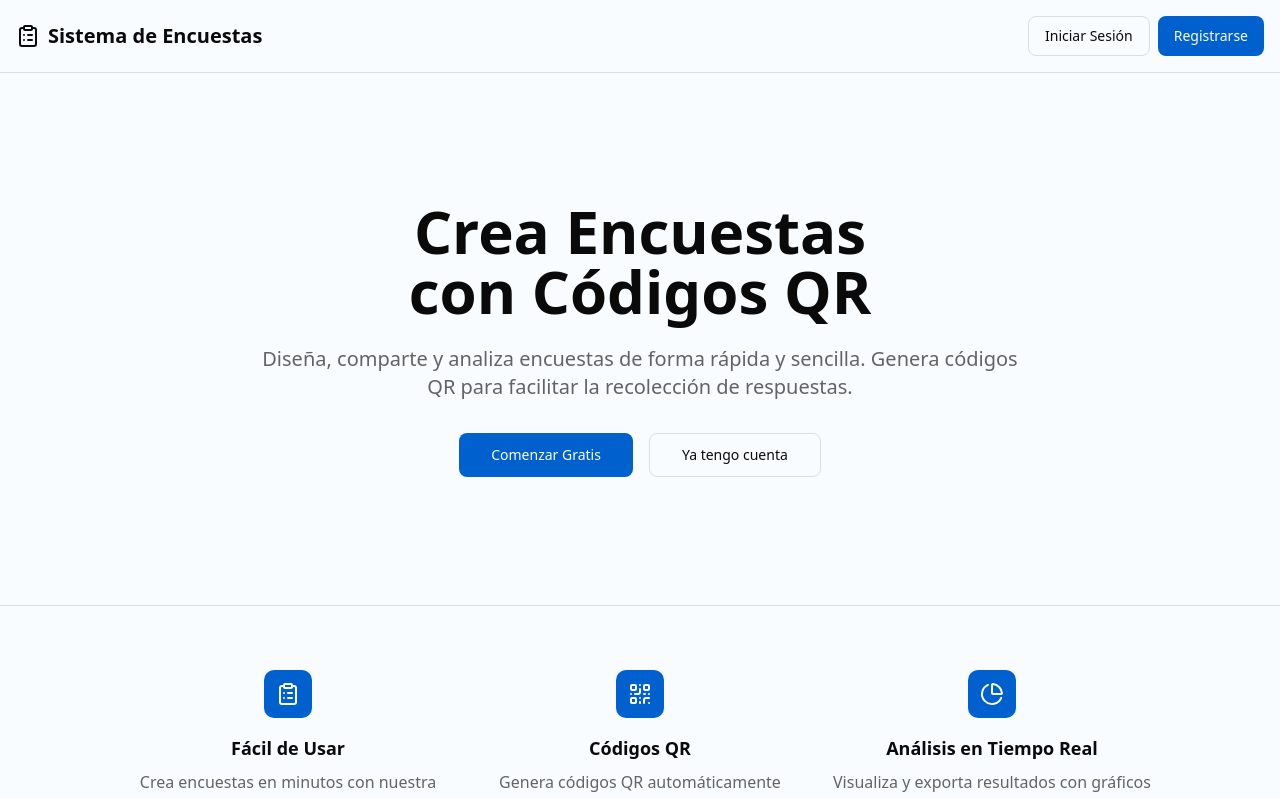
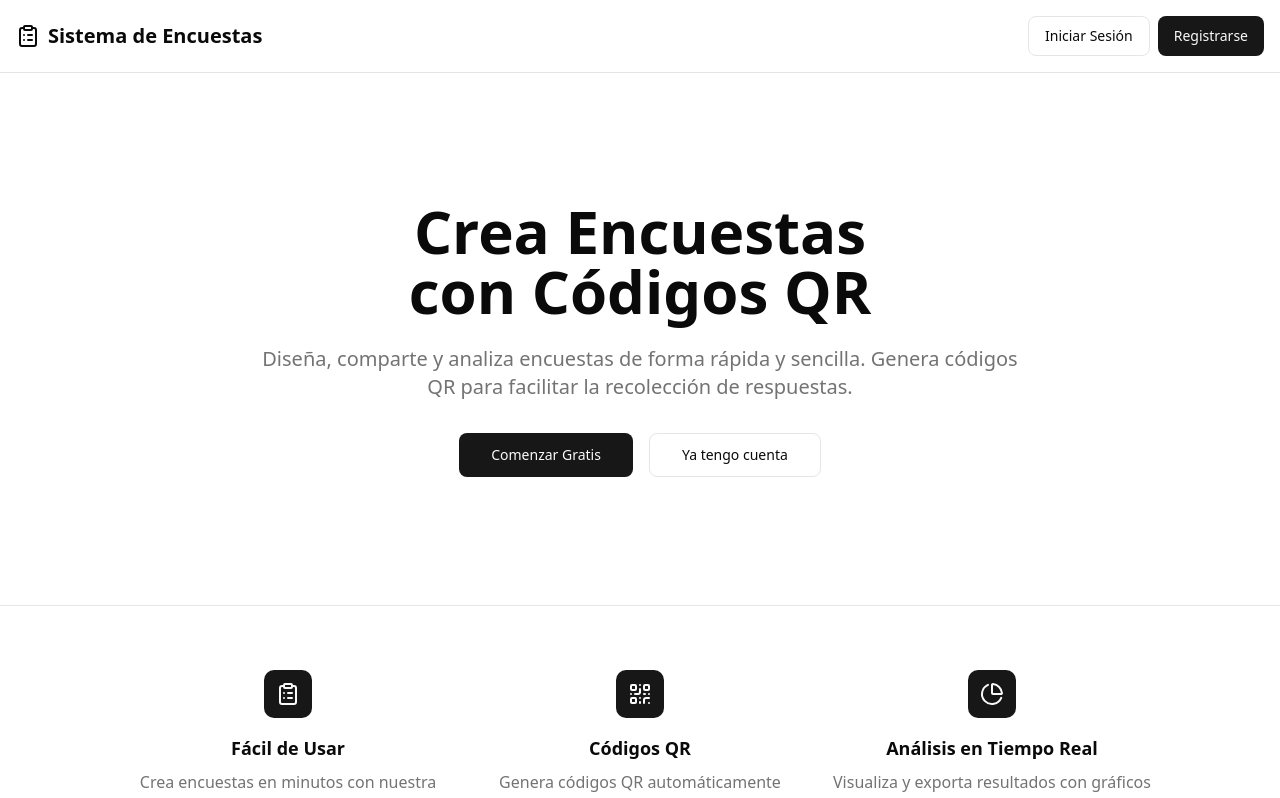
Before and after one commit to Kenisaa/EncuestasConQR, a Next.js app: page / in a window 1280 px wide. Shown: the top 798 px of the page. Built offline with nearby package versions, Linux system fonts and the light colour scheme.

Commit message:
Prueba de diseño - regreso a original

```diff
--- a/app/globals.css
+++ b/app/globals.css
@@ -3,31 +3,39 @@
 @tailwind utilities;
 
 :root {
-  --background: oklch(0.99 0.005 240);
+  --background: oklch(1 0 0);
   --foreground: oklch(0.145 0 0);
   --card: oklch(1 0 0);
   --card-foreground: oklch(0.145 0 0);
   --popover: oklch(1 0 0);
   --popover-foreground: oklch(0.145 0 0);
-  --primary: oklch(0.5 0.2 250);
-  --primary-foreground: oklch(0.99 0 0);
-  --secondary: oklch(0.96 0.01 240);
-  --secondary-foreground: oklch(0.2 0 0);
-  --muted: oklch(0.96 0.01 240);
-  --muted-foreground: oklch(0.5 0 0);
-  --accent: oklch(0.55 0.18 250);
-  --accent-foreground: oklch(0.99 0 0);
+  --primary: oklch(0.205 0 0);
+  --primary-foreground: oklch(0.985 0 0);
+  --secondary: oklch(0.97 0 0);
+  --secondary-foreground: oklch(0.205 0 0);
+  --muted: oklch(0.97 0 0);
+  --muted-foreground: oklch(0.556 0 0);
+  --accent: oklch(0.97 0 0);
+  --accent-foreground: oklch(0.205 0 0);
   --destructive: oklch(0.577 0.245 27.325);
-  --destructive-foreground: oklch(0.99 0 0);
-  --border: oklch(0.9 0.01 240);
-  --input: oklch(0.9 0.01 240);
-  --ring: oklch(0.5 0.2 250);
-  --chart-1: oklch(0.5 0.2 250);
-  --chart-2: oklch(0.6 0.15 200);
-  --chart-3: oklch(0.55 0.12 280);
-  --chart-4: oklch(0.65 0.18 220);
-  --chart-5: oklch(0.7 0.15 260);
+  --destructive-foreground: oklch(0.577 0.245 27.325);
+  --border: oklch(0.922 0 0);
+  --input: oklch(0.922 0 0);
+  --ring: oklch(0.708 0 0);
+  --chart-1: oklch(0.646 0.222 41.116);
+  --chart-2: oklch(0.6 0.118 184.704);
+  --chart-3: oklch(0.398 0.07 227.392);
+  --chart-4: oklch(0.828 0.189 84.429);
+  --chart-5: oklch(0.769 0.188 70.08);
   --radius: 0.625rem;
+  --sidebar: oklch(0.985 0 0);
+  --sidebar-foreground: oklch(0.145 0 0);
+  --sidebar-primary: oklch(0.205 0 0);
+  --sidebar-primary-foreground: oklch(0.985 0 0);
+  --sidebar-accent: oklch(0.97 0 0);
+  --sidebar-accent-foreground: oklch(0.205 0 0);
+  --sidebar-border: oklch(0.922 0 0);
+  --sidebar-ring: oklch(0.708 0 0);
 }
 
 .dark {
```
